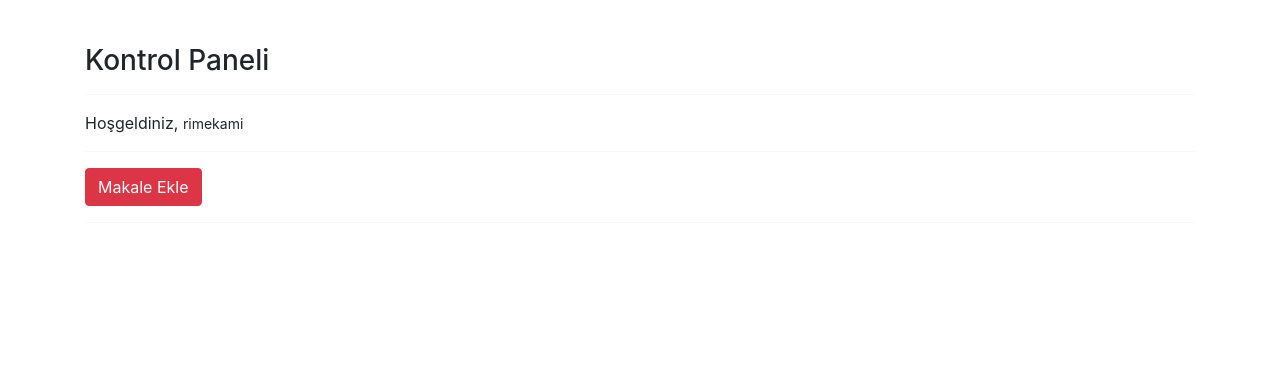
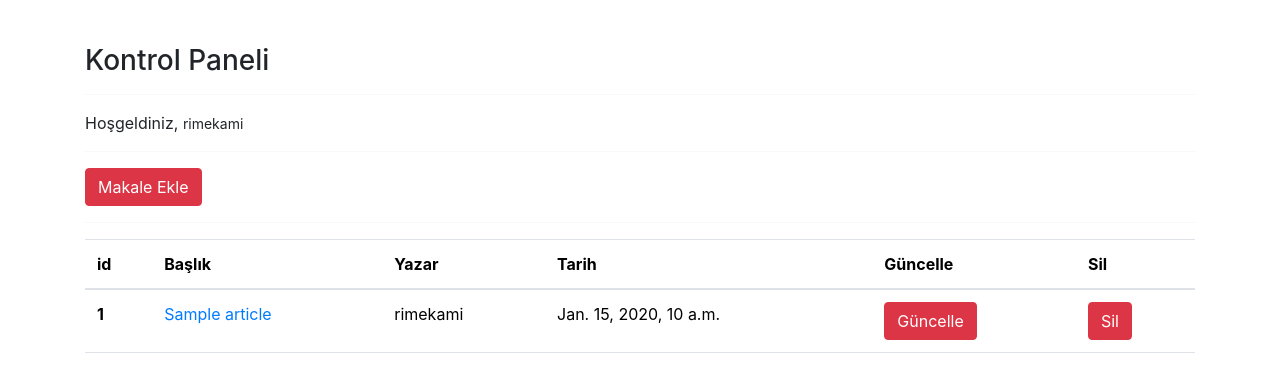
Before and after one commit to Rimekami/Blog, a Django app: page /articles/dashboard/ in a window 1280 px wide. Shown: the part 56-448 px from the top of the page. Run offline with Django 5.2, Linux system fonts and the light colour scheme; a user stored in the database is signed in; data comes from the database, SQL or seed files in the repository; tables that the repository leaves empty hold one stand-in row (values such as "Sample post"); some libraries are stand-ins or nearby versions.

Commit message:
sorunlar düzeltildi, dashboarda özellikler eklendi

```diff
--- a/article/models.py
+++ b/article/models.py
@@ -1,12 +1,24 @@
 from django.db import models
-
+from ckeditor.fields import RichTextField
 # Create your models here.
 
 class Article(models.Model):
-    author = models.ForeignKey("auth.User", on_delete=models.CASCADE,verbose_name="Yazar")
-    title = models.CharField(max_length=40,verbose_name="Başlık")
-    content = models.TextField(verbose_name="İçerik")
-    date = models.DateTimeField(auto_now_add=True,verbose_name="Oluşturulma Tarihi")
-
+    author = models.ForeignKey("auth.User",on_delete = models.CASCADE,verbose_name = "Yazar ")
+    title = models.CharField(max_length = 50,verbose_name = "Başlık")
+    content = RichTextField()
+    created_date = models.DateTimeField(auto_now_add=True,verbose_name="Oluşturulma Tarihi")
+    article_image = models.FileField(blank = True,null = True,verbose_name="Makaleye Fotoğraf Ekleyin")
     def __str__(self):
         return self.title
+
+    class Meta:
+        ordering = ['-created_date']
+class Comment(models.Model):
+    article = models.ForeignKey(Article,on_delete = models.CASCADE,verbose_name = "Makale",related_name="comments")
+    comment_author = models.CharField(max_length = 50,verbose_name = "İsim")
+    comment_content = models.CharField(max_length = 200,verbose_name = "Yorum")
+    comment_date = models.DateTimeField(auto_now_add=True)
+    def __str__(self):
+        return self.comment_content
+    class Meta:
+        ordering = ['-comment_date']
--- a/article/urls.py
+++ b/article/urls.py
@@ -6,5 +6,5 @@ app_name = "article"
 
 urlpatterns = [
     path('dashboard/',views.dashboard, name="dashboard"),
-    path('addarticle/',views.addarticle, name="addarticle"),
+    path('addarticle/',views.addArticle, name="addarticle"),
 ]
--- a/article/views.py
+++ b/article/views.py
@@ -1,30 +1,85 @@
-from django.shortcuts import render,HttpResponse,redirect
+from django.shortcuts import render,HttpResponse,redirect,get_object_or_404,reverse
 from .forms import ArticleForm
+from .models import Article,Comment
 from django.contrib import messages
-from .models import Article
-
+from django.contrib.auth.decorators import login_required
 # Create your views here.
 
+def articles(request):
+    keyword = request.GET.get("keyword")
+
+    if keyword:
+        articles = Article.objects.filter(title__contains = keyword)
+        return render(request,"articles.html",{"articles":articles})
+    articles = Article.objects.all()
+
+    return render(request,"articles.html",{"articles":articles})
 def index(request):
-    return render(request, "index.html")
+    return render(request,"index.html")
 
 def about(request):
-    return render(request, "about.html")
-
+    return render(request,"about.html")
+@login_required(login_url = "user:login")
 def dashboard(request):
-    articles = Article.objects.filter(author=request.user)
+    articles = Article.objects.filter(author = request.user)
     context = {
         "articles":articles
     }
-    return render(request, "dashboard.html",context)
+    return render(request,"dashboard.html",context)
+@login_required(login_url = "user:login")
+def addArticle(request):
+    form = ArticleForm(request.POST or None,request.FILES or None)
 
-def addarticle(request):
-    form = ArticleForm(request.POST or None)
     if form.is_valid():
         article = form.save(commit=False)
+
         article.author = request.user
         article.save()
-        messages.success(request, "Makale başarıyla oluşturuldu.")
-        return redirect("index")
 
-    return render(request, "addarticle.html",{"form":form})
+        messages.success(request,"Makale başarıyla oluşturuldu")
+        return redirect("article:dashboard")
+    return render(request,"addarticle.html",{"form":form})
+def detail(request,id):
+    #article = Article.objects.filter(id = id).first()
+    article = get_object_or_404(Article,id = id)
+
+    comments = article.comments.all()
+    return render(request,"detail.html",{"article":article,"comments":comments})
+@login_required(login_url = "user:login")
+def updateArticle(request,id):
+
+    article = get_object_or_404(Article,id = id)
+    form = ArticleForm(request.POST or None,request.FILES or None,instance = article)
+    if form.is_valid():
+        article = form.save(commit=False)
+
+        article.author = request.user
+        article.save()
+
+        messages.success(request,"Makale başarıyla güncellendi")
+        return redirect("article:dashboard")
+
+
+    return render(request,"update.html",{"form":form})
+@login_required(login_url = "user:login")
+def deleteArticle(request,id):
+    article = get_object_or_404(Article,id = id)
+
+    article.delete()
+
+    messages.success(request,"Makale Başarıyla Silindi")
+
+    return redirect("article:dashboard")
+def addComment(request,id):
+    article = get_object_or_404(Article,id = id)
+
+    if request.method == "POST":
+        comment_author = request.POST.get("comment_author")
+        comment_content = request.POST.get("comment_content")
+
+        newComment = Comment(comment_author  = comment_author, comment_content = comment_content)
+
+        newComment.article = article
+
+        newComment.save()
+    return redirect(reverse("article:detail",kwargs={"id":id}))
--- a/blog/urls.py
+++ b/blog/urls.py
@@ -16,12 +16,16 @@ Including another URLconf
 """
 from django.contrib import admin
 from django.urls import path,include
+from django.conf import settings
+from django.conf.urls.static import static
+
+
 from article import views
-
 urlpatterns = [
     path('admin/', admin.site.urls),
-    path('', views.index, name="index"),
-    path('about/', views.about, name="about"),
-    path('articles/',include('article.urls')),
-    path('user/',include('user.urls')),
+    path('',views.index,name = "index"),
+    path('about/',views.about,name = "about"),
+    path('articles/',include("article.urls")),
+    path('user/',include("user.urls")),
 ]
+urlpatterns += static(settings.MEDIA_URL, document_root=settings.MEDIA_ROOT)
--- a/templates/dashboard.html
+++ b/templates/dashboard.html
@@ -1,13 +1,49 @@
 {% extends "layout.html" %}
 
 {% block body %}
-
 <h3>Kontrol Paneli</h3>
 <hr>
 <p>
     Hoşgeldiniz, <small>{{request.user.username}}</small>
 </p>
 <hr>
-<a class="btn btn-danger" href = "/articles/addarticle">Makale Ekle</a>
+<a class = "btn btn-danger" href = "{% url 'article:addarticle' %}">Makale Ekle </a>
 <hr>
-{% endblock %}
+{% if articles %}
+<table class="table">
+        <thead>
+          <tr>
+            <th scope="col">id</th>
+            <th scope="col">Başlık</th>
+            <th scope="col">Yazar</th>
+            <th scope="col">Tarih</th>
+            <th scope="col">Güncelle</th>
+            <th scope="col">Sil</th>
+          </tr>
+        </thead>
+        <tbody>
+          {% for article in articles %}
+          <tr>
+            <th scope="row">{{article.id}}</th>
+            <td><a href="{% url 'article:detail' article.id %}">{{article.title}}</a></td>
+            <td>{{article.author.username}}</td>
+            <td>{{article.created_date}}</td>
+            <td><a href="{% url 'article:update' article.id %}" class = "btn btn-danger">Güncelle</a></td>
+            <td><a href="{% url 'article:delete' article.id %}" class = "btn btn-danger">Sil</a> </td>
+
+          </tr>
+          {% endfor %}
+
+        </tbody>
+      </table>
+{% else %}
+
+<div class = "alert alert-danger">
+    Henüz bir makaleniz bulunmuyor...
+
+</div>
+{% endif %}
+
+
+
+{% endblock body %}
```
Also changed, not shown: article/admin.py (+14 -10 lines).
